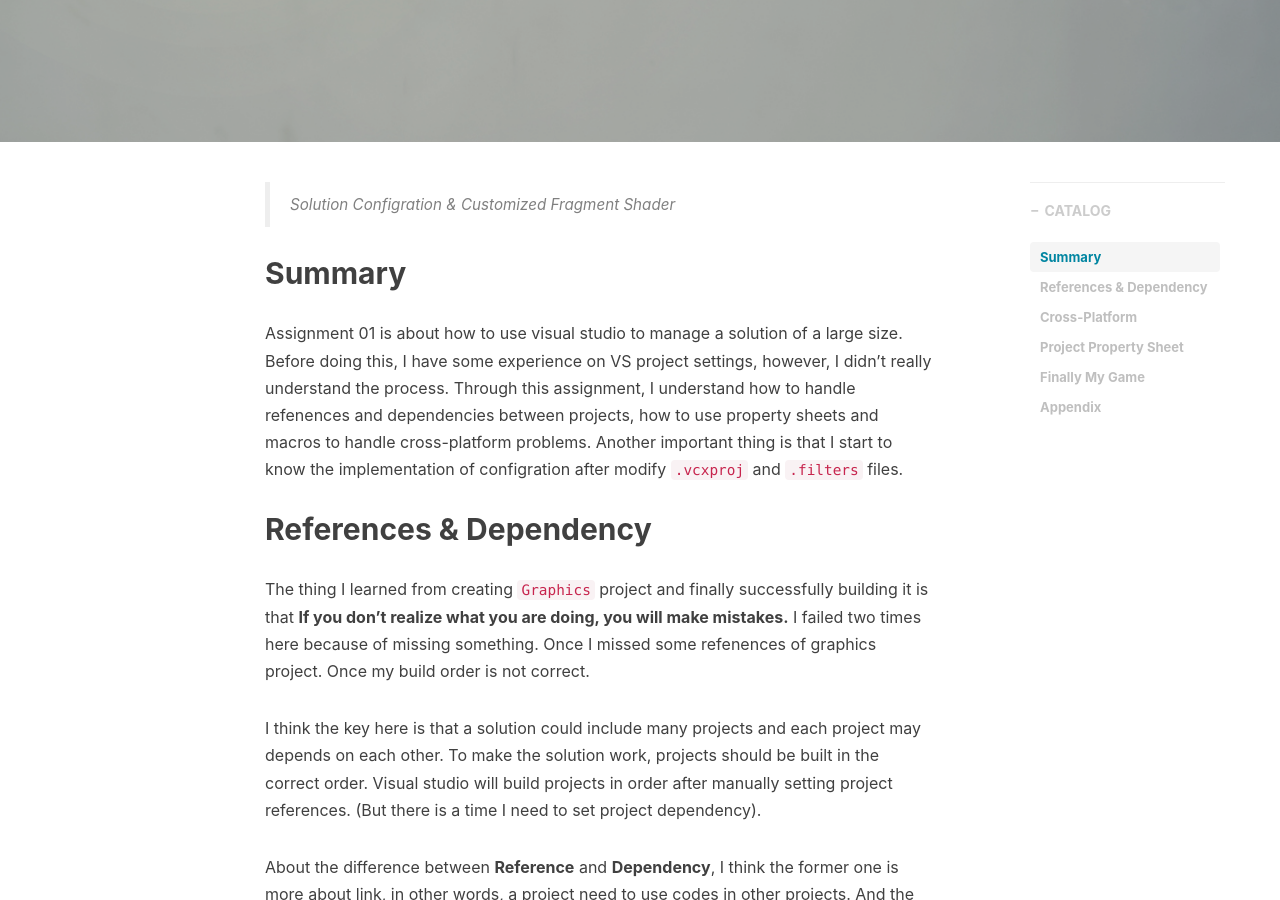
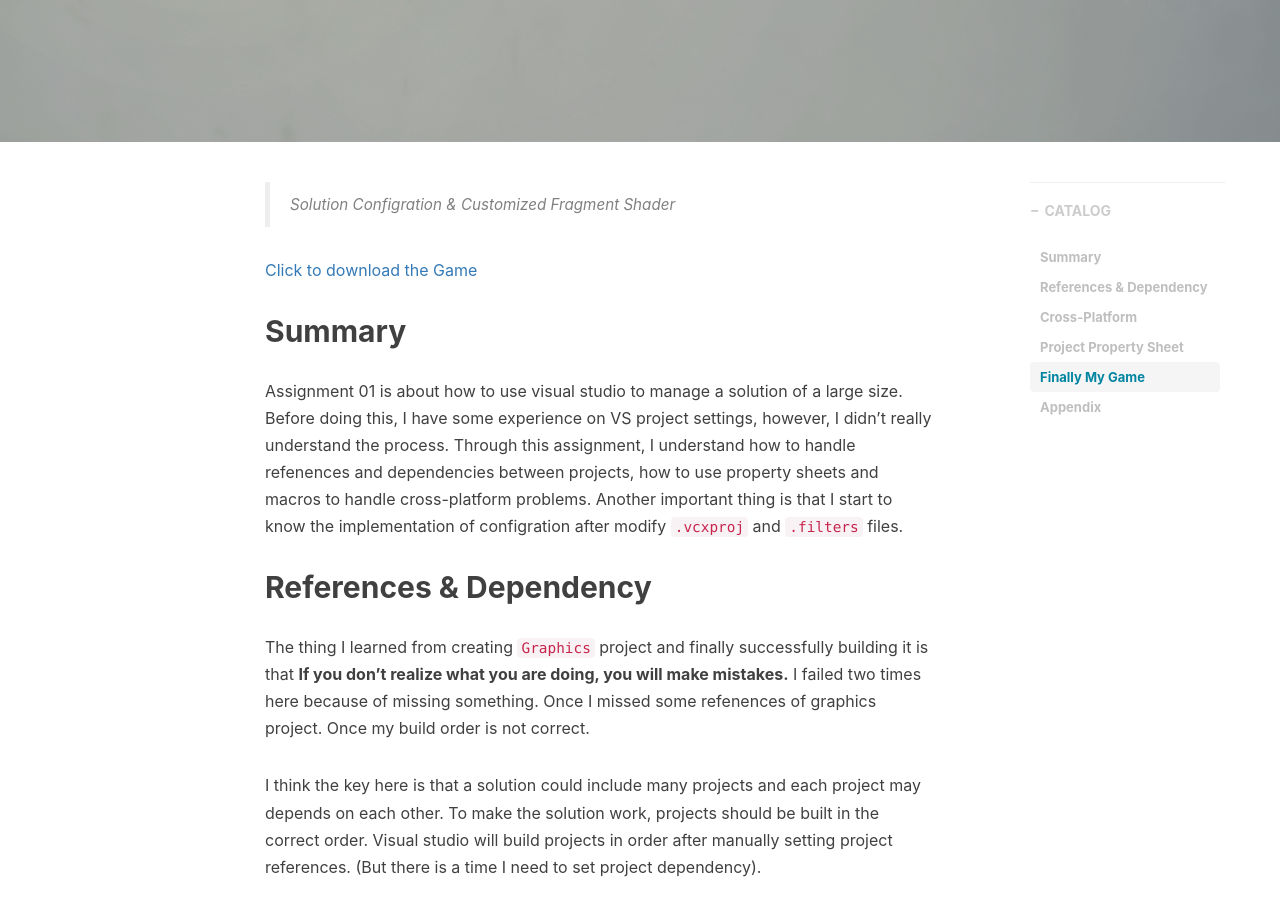
Before and after one commit to Torlyers/Torlyers.github.io, a Jekyll site: the page built from _posts/2018-08-29-write-up-01.markdown, in a window 1280 px wide and 900 px high, scrolled down 389 px. Built offline with Jekyll 4.4.1, drawn with Linux system fonts in a browser that asks for light colours; nearby versions of some CDN libraries; comment, search, counter and statistics services are not loaded.

Commit message:
add download link in the title

```diff
--- a/_includes/posts/2018-08-29-write-up-01/en.md
+++ b/_includes/posts/2018-08-29-write-up-01/en.md
@@ -1,6 +1,6 @@
 > Solution Configration & Customized Fragment Shader
 
-
+[Click to download the Game](/assets/A01_Zhitao.zip)
 ## Summary
 Assignment 01 is about how to use visual studio to manage a solution of a large size. Before doing this, I have some experience on VS project settings, however, I didn't really understand the process. Through this assignment, I understand how to handle refenences and dependencies between projects, how to use property sheets and macros to handle cross-platform problems. Another important thing is that I start to know the implementation of configration after modify `.vcxproj` and `.filters` files.
 
```
